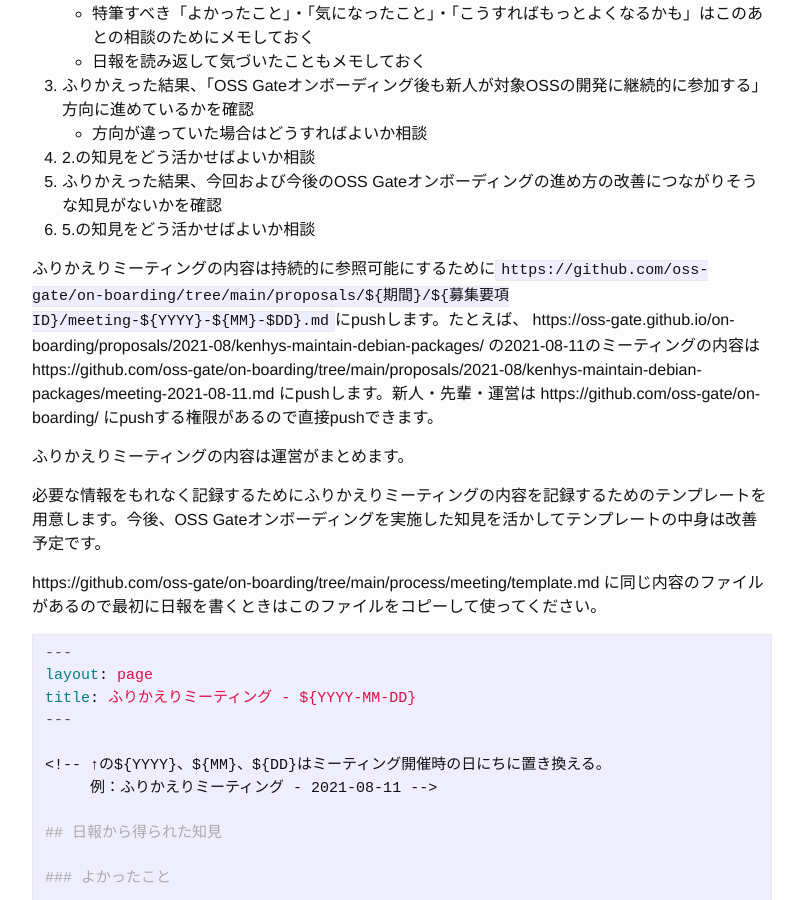
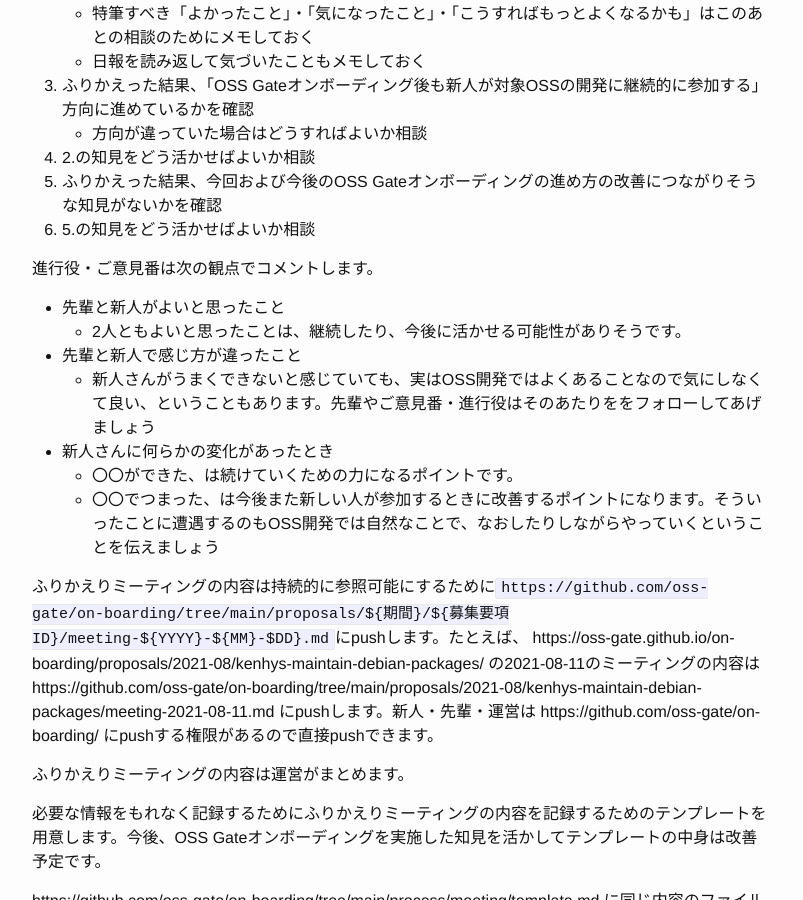
Before and after one commit to oss-gate/on-boarding, a Jekyll site: the page built from process/meeting/index.md, in a window 1280 px wide and 900 px high, scrolled down 2049 px. Shown: the whole window, without its empty margins (238-1041 px from the left). Built offline with Jekyll 4.4.1, drawn with Linux system fonts in a browser that asks for light colours; Markdown is read by kramdown in place of the engine named in the settings; comment, search, counter and statistics services are not loaded.

Commit message:
Add feedback for facilitator

```diff
--- a/process/meeting/index.md
+++ b/process/meeting/index.md
@@ -73,6 +73,16 @@ OSS Gateオンボーディングの最後には必ずふりかえりミーティ
   5. ふりかえった結果、今回および今後のOSS Gateオンボーディングの進め方の改善につながりそうな知見がないかを確認
   6. 5.の知見をどう活かせばよいか相談
 
+進行役・ご意見番は次の観点でコメントします。
+
+* 先輩と新人がよいと思ったこと
+  * 2人ともよいと思ったことは、継続したり、今後に活かせる可能性がありそうです。
+* 先輩と新人で感じ方が違ったこと
+  * 新人さんがうまくできないと感じていても、実はOSS開発ではよくあることなので気にしなくて良い、ということもあります。先輩やご意見番・進行役はそのあたりををフォローしてあげましょう
+* 新人さんに何らかの変化があったとき
+  * 〇〇ができた、は続けていくための力になるポイントです。
+  * 〇〇でつまった、は今後また新しい人が参加するときに改善するポイントになります。そういったことに遭遇するのもOSS開発では自然なことで、なおしたりしながらやっていくということを伝えましょう
+
 ふりかえりミーティングの内容は持続的に参照可能にするために`https://github.com/oss-gate/on-boarding/tree/main/proposals/${期間}/${募集要項ID}/meeting-${YYYY}-${MM}-$DD}.md`にpushします。たとえば、 https://oss-gate.github.io/on-boarding/proposals/2021-08/kenhys-maintain-debian-packages/ の2021-08-11のミーティングの内容は https://github.com/oss-gate/on-boarding/tree/main/proposals/2021-08/kenhys-maintain-debian-packages/meeting-2021-08-11.md にpushします。新人・先輩・運営は https://github.com/oss-gate/on-boarding/ にpushする権限があるので直接pushできます。
 
 ふりかえりミーティングの内容は運営がまとめます。
```
